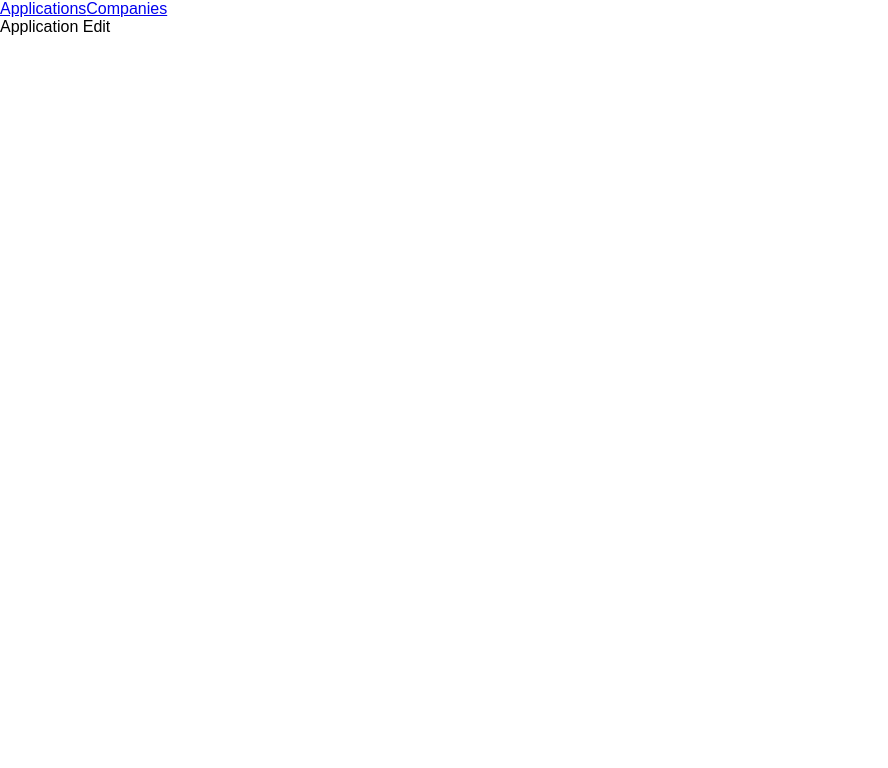
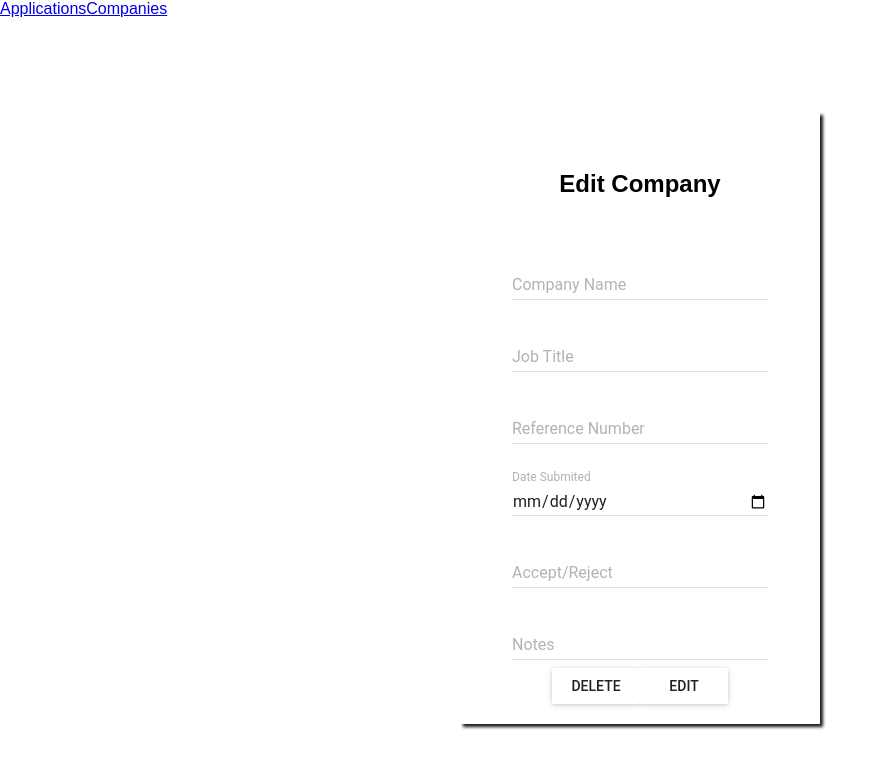
Before and after one commit to smpr/finalresumetracker, a React (Create React App) app in the folder client/: page /Application/1/Edit in a window 1280 px wide. Shown: the top 768 px of the page, without its empty margins (0-888 px from the left). Built offline with nearby package versions, Linux system fonts and the light colour scheme; no server answers.

Commit message:
application edite page shows up with info

```diff
--- a/client/src/components/Application/AppEdit.js
+++ b/client/src/components/Application/AppEdit.js
@@ -1,11 +1,137 @@
 import React, { Component } from 'react';
+import axios from 'axios'
+import { Redirect } from 'react-router-dom'
+import { Container, FormContainer, BodyContainer, Style, TextLabelStyle } from "../StyledComponents/DefaultStyle"
+import RaisedButton from 'material-ui/RaisedButton';
+import TextField from 'material-ui/TextField';
+class AppEdit extends Component {
+    state = {
+        application: {
+            ar: '',
+            company: '',
+            date: 0,
+            notes: "",
+            req: '',
+            title: ''
+        }
+    }
+    async componentWillMount() {
+        try {
+            const appId = this.props.match.params.appId
+            const application = await axios.get(`/api/resumes/${appId}`)
+            this.setState({ application: application.data })
+            console.log(application.data)
+        } catch (error) {
+            console.log(error)
+        }
 
-class AppEdit extends Component {
+    }
+    handleChange = (event) => {
+        const attribute = event.target.name
+        const clonedApplication = { ...this.state.application }
+        clonedApplication[attribute] = event.target.value
+        this.setState({ application: clonedApplication })
+    }
     render() {
         return (
-            <div>
-                Application Edit
-            </div>
+            <BodyContainer>
+                <Container>
+                    <FormContainer>
+                        <div>
+                            <br />
+                            <h2><b>Edit Company</b></h2>
+                            <br />
+                            <TextField
+                                hintText="Name"
+                                floatingLabelText="Company Name"
+                                floatingLabelStyle={TextLabelStyle.floatingLabelStyle}
+                                floatingLabelFocusStyle={TextLabelStyle.floatingLabelFocusStyle}
+                                onChange={this.handleChange}
+                                name="company"
+                                type="text"
+
+
+                                value={this.state.application.company}
+                            />
+
+                            <div>
+                                <TextField
+                                    hintText="Job Title"
+                                    floatingLabelText="Job Title"
+                                    floatingLabelStyle={TextLabelStyle.floatingLabelStyle}
+                                    floatingLabelFocusStyle={TextLabelStyle.floatingLabelFocusStyle}
+                                    onChange={this.handleChange}
+                                    name="title"
+                                    type="text"
+
+
+                                    value={this.state.application.title}
+                                />
+                            </div>
+                            <div>
+                                <TextField
+                                    hintText="Reference Number"
+                                    floatingLabelText="Reference Number"
+                                    floatingLabelStyle={TextLabelStyle.floatingLabelStyle}
+                                    floatingLabelFocusStyle={TextLabelStyle.floatingLabelFocusStyle}
+                                    onChange={this.handleChange}
+                                    name="req"
+                                    type="text"
+
+
+                                    value={this.state.application.req}
+                                />
+                            </div>
+                            <div>
+                                <TextField
+                                    hintText="Date Submited"
+                                    floatingLabelText="Date Submited"
+                                    floatingLabelStyle={TextLabelStyle.floatingLabelStyle}
+                                    floatingLabelFocusStyle={TextLabelStyle.floatingLabelFocusStyle}
+                                    onChange={this.handleChange}
+                                    name="date"
+                                    type="date"
+
+
+                                    value={this.state.application.date}
+                                />
+                            </div>
+                            <div>
+                                <TextField
+                                    hintText="Accept/Reject"
+                                    floatingLabelText="Accept/Reject"
+                                    floatingLabelStyle={TextLabelStyle.floatingLabelStyle}
+                                    floatingLabelFocusStyle={TextLabelStyle.floatingLabelFocusStyle}
+                                    onChange={this.handleChange}
+                                    name="ar"
+                                    type="text"
+
+
+                                    value={this.state.application.ar}
+                                />
+                            </div>
+                            <div>
+                                <TextField
+                                    hintText="Notes"
+                                    floatingLabelText="Notes"
+                                    floatingLabelStyle={TextLabelStyle.floatingLabelStyle}
+                                    floatingLabelFocusStyle={TextLabelStyle.floatingLabelFocusStyle}
+                                    onChange={this.handleChange}
+                                    name="notes"
+                                    type="text"
+
+
+                                    value={this.state.application.notes}
+                                />
+                            </div>
+
+                            <RaisedButton onClick={this.deleteApp} label="Delete" style={Style} />
+                            <RaisedButton onClick={this.editApp} label="Edit" style={Style} />
+                        </div>
+                    </FormContainer>
+                </Container>
+            </BodyContainer>
+
         );
     }
 }
```
